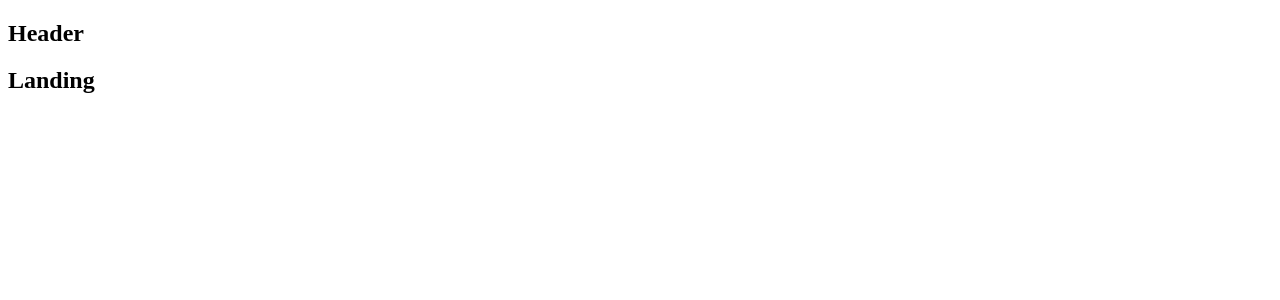
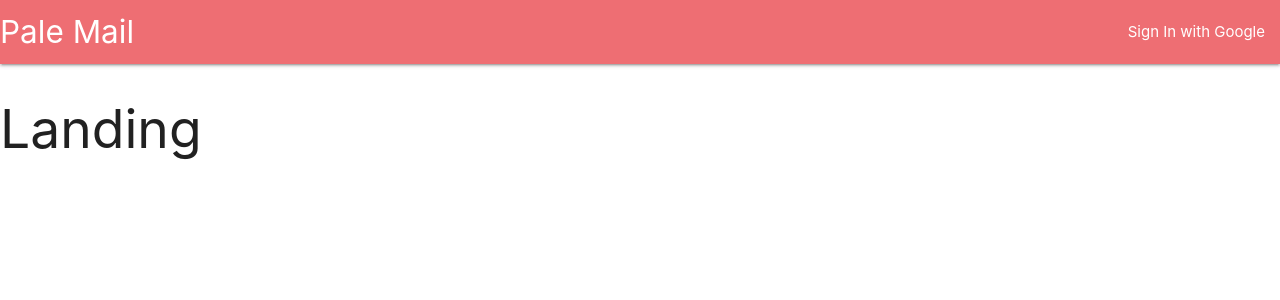
Before and after one commit to matthewfollegot/Node-React-App, a React (Create React App) app in the folder client/: page / in a window 1280 px wide. Shown: the top 300 px of the page. Built offline with nearby package versions, Linux system fonts and the light colour scheme.

Commit message:
first component implemented with material css

```diff
--- a/client/package.json
+++ b/client/package.json
@@ -3,6 +3,7 @@
   "version": "0.1.0",
   "private": true,
   "dependencies": {
+    "materialize-css": "^1.0.0",
     "react": "^16.8.3",
     "react-dom": "^16.8.3",
     "react-redux": "^6.0.1",
--- a/client/src/components/App.js
+++ b/client/src/components/App.js
@@ -1,7 +1,7 @@
 import React from "react";
 import { BrowserRouter, Route } from "react-router-dom";
 
-const Header = () => <h2>Header</h2>;
+import Header from "./Header";
 const Dashboard = () => <h2>Dashboard</h2>;
 const SurveyNew = () => <h2>SurveyNew</h2>;
 const Landing = () => <h2>Landing</h2>;
--- /dev/null
+++ b/client/src/components/Header.js
@@ -0,0 +1,20 @@
+import React, { Component } from "react";
+
+class Header extends Component {
+  render() {
+    return (
+      <nav>
+        <div className="nav-wrapper">
+          <a className="left brand-logo">Pale Mail</a>
+          <ul className="right">
+            <li>
+              <a>Sign In with Google</a>
+            </li>
+          </ul>
+        </div>
+      </nav>
+    );
+  }
+}
+
+export default Header;
--- a/client/src/index.js
+++ b/client/src/index.js
@@ -1,3 +1,4 @@
+import "materialize-css/dist/css/materialize.min.css";
 import React from "react";
 import ReactDOM from "react-dom";
 import { Provider } from "react-redux";
```
Also changed, not shown: 1 other file (tests, documents, lock files or other folders).
